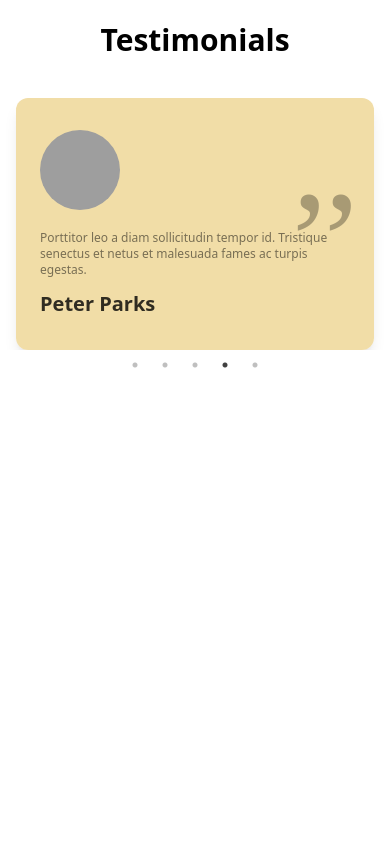
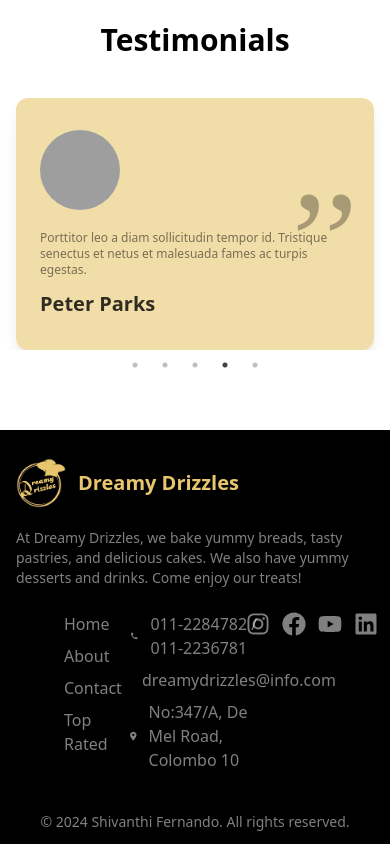
Before and after one commit to shivanthi-fernando/DreamyDrizzles, a React (Vite) app: page / in a window 390 px wide. Shown: the part 5811-6655 px from the top of the page. Before the commit the page ends 6241 px from the top, so only its background shows below. Built offline with nearby package versions, Linux system fonts and the light colour scheme; grey boxes are pictures that could not be loaded.

Commit message:
Created the footer

```diff
--- a/src/App.jsx
+++ b/src/App.jsx
@@ -7,6 +7,7 @@ import BreadsAndPastries from "./components/BreadsAndPastries.jsx/BreadsAndPastr
 import CakesAndDesserts from "./components/CakesAndDesserts/CakesAndDesserts";
 import Beverages from "./components/Beverages/Beverages";
 import Testimonials from "./components/Testimonials/Testimonials";
+import Footer from "./components/Footer/Footer";
 import AOS from "aos";
 import "aos/dist/aos.css";
 
@@ -30,6 +31,7 @@ const App = () => {
       <CakesAndDesserts />
       <Beverages />
       <Testimonials />
+      <Footer/>
     </div>
   );
 };
--- /dev/null
+++ b/src/components/Footer/Footer.jsx
@@ -0,0 +1,105 @@
+// eslint-disable-next-line no-unused-vars
+import React from "react";
+import FooterLogo from "../../assets/DreamyDrizzlesLogo_Footer.png";
+import { FaFacebook, FaInstagram, FaLinkedin, FaYoutube } from "react-icons/fa";
+import { MdCall, MdEmail } from "react-icons/md";
+import { FaLocationDot } from "react-icons/fa6";
+
+const FooterLinks = [
+  {
+    title: "Home",
+    link: "/#",
+  },
+  {
+    title: "About",
+    link: "/#about",
+  },
+  {
+    title: "Contact",
+    link: "/#contact",
+  },
+  {
+    title: "Top Rated",
+    link: "/#top_rated",
+  },
+];
+
+const Footer = () => {
+  return (
+    <div className="bg-black">
+      <div className="container">
+        <div className="grid md:grid-cols-3 pv-44 pt-5">
+          {/* Company Details */}
+          <div className="pt-2 px-4">
+            <h1 className="sm:text-3xl text-xl font-bold sm:text-left text-justify mb-3 flex items-center gap-3 text-primary">
+              <img src={FooterLogo} alt="" className="max-w-[50px]" />
+              Dreamy Drizzles
+            </h1>
+            <p className="text-white/50 text-sm pr-3 pt-2">
+              At Dreamy Drizzles, we bake yummy breads, tasty pastries, and
+              delicious cakes. We also have yummy desserts and drinks. Come
+              enjoy our treats!
+            </p>
+          </div>
+          <div className="grid grid-cols-3 sm:grid-cols-3 col-span-2 md:pl-10">
+            <div>
+              {/* Important Links */}
+              <div className="mt-6 pl-8 ml-8">
+                <ul>
+                  {FooterLinks.map((link) => (
+                    <li
+                      className="pb-2 cursor-pointer hover:text-primary hover:translate-x-1 duration-300 text-white/50"
+                      key={link.title}
+                    >
+                      <span>{link.title}</span>
+                    </li>
+                  ))}
+                </ul>
+              </div>
+            </div>
+            {/* Contact Details */}
+            <div>
+              <div className="mt-6">
+                <div className="flex items-center gap-3 mb-2 text-white/50">
+                  <MdCall />
+                  <p>011-2284782 / 011-2236781</p>
+                </div>
+                <div className="flex items-center gap-3 mb-2 text-white/50">
+                  <MdEmail />
+                  <p>dreamydrizzles@info.com</p>
+                </div>
+                <div className="flex items-center gap-3 mb-2 text-white/50">
+                  <FaLocationDot />
+                  <p>No:347/A, De Mel Road, Colombo 10</p>
+                </div>
+              </div>
+            </div>
+            {/* Social Links */}
+            <div>
+              <div className="flex justify-end gap-3 mt-6 mr-3 text-white/50">
+                <a href="#">
+                  <FaInstagram className="text-2xl" />
+                </a>
+                <a href="#">
+                  <FaFacebook className="text-2xl" />
+                </a>
+                <a href="#">
+                  <FaYoutube className="text-2xl" />
+                </a>
+                <a href="#">
+                  <FaLinkedin className="text-2xl" />
+                </a>
+              </div>
+            </div>
+          </div>
+        </div>
+        {/* CopyRight Section */}
+        <div className="text-white/50 text-sm text-center pt-8 pb-3">
+          <p>&copy; 2024 Shivanthi Fernando. All rights reserved.</p>
+        </div>
+      </div>
+    </div>
+  );
+};
+
+export default Footer;
```
Also changed, not shown: src/assets/2.png (added), src/assets/DreamyDrizzlesLogo_Footer.png (added).
